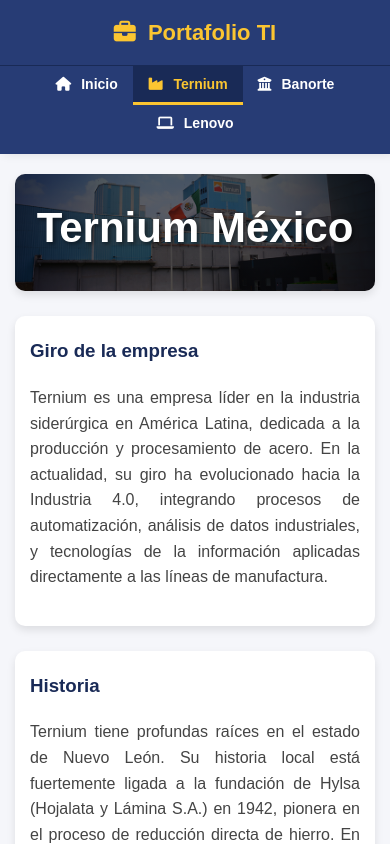
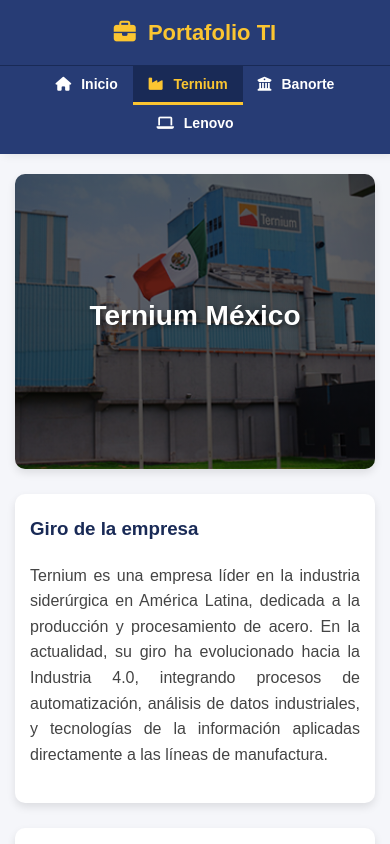
Before and after one commit to JhonRick0923/actividad-fundamental-6, a plain HTML site: page index.html in a window 390 px wide. Both pictures are taken after a click on the button "Ternium". Shown: the top 844 px of the page. Drawn offline with Linux system fonts and the light colour scheme.

Commit message:
Refactor CSS styles for layout and responsiveness

```diff
--- a/CSS/estilos.css
+++ b/CSS/estilos.css
@@ -313,19 +313,15 @@ p {
         margin-left: 0;
     }
 
-    .seccion {
+    .seccion, .contenedor {
         padding: 20px 15px;
     }
 
-    .contenedor {
-        padding: 20px 15px;
-    }
-
-    .hero-uanl, .hero-gobierno, .hero-empresas {
+    .hero-ternium, .hero-banorte, .hero-lenovo {
         padding: 120px 15px;
     }
 
-    .hero-uanl h1, .hero-gobierno h1, .hero-empresas h1 {
+    .hero-ternium h1, .hero-banorte h1, .hero-lenovo h1 {
         font-size: 28px;
     }
 
```
